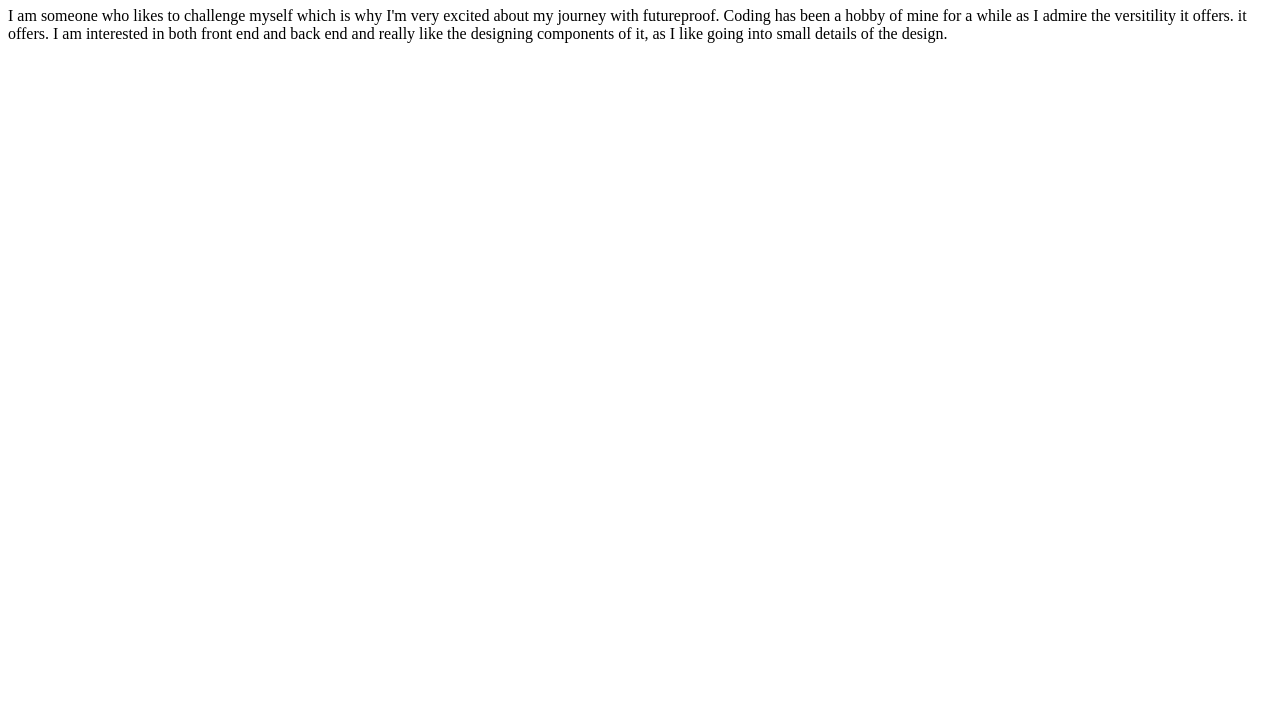
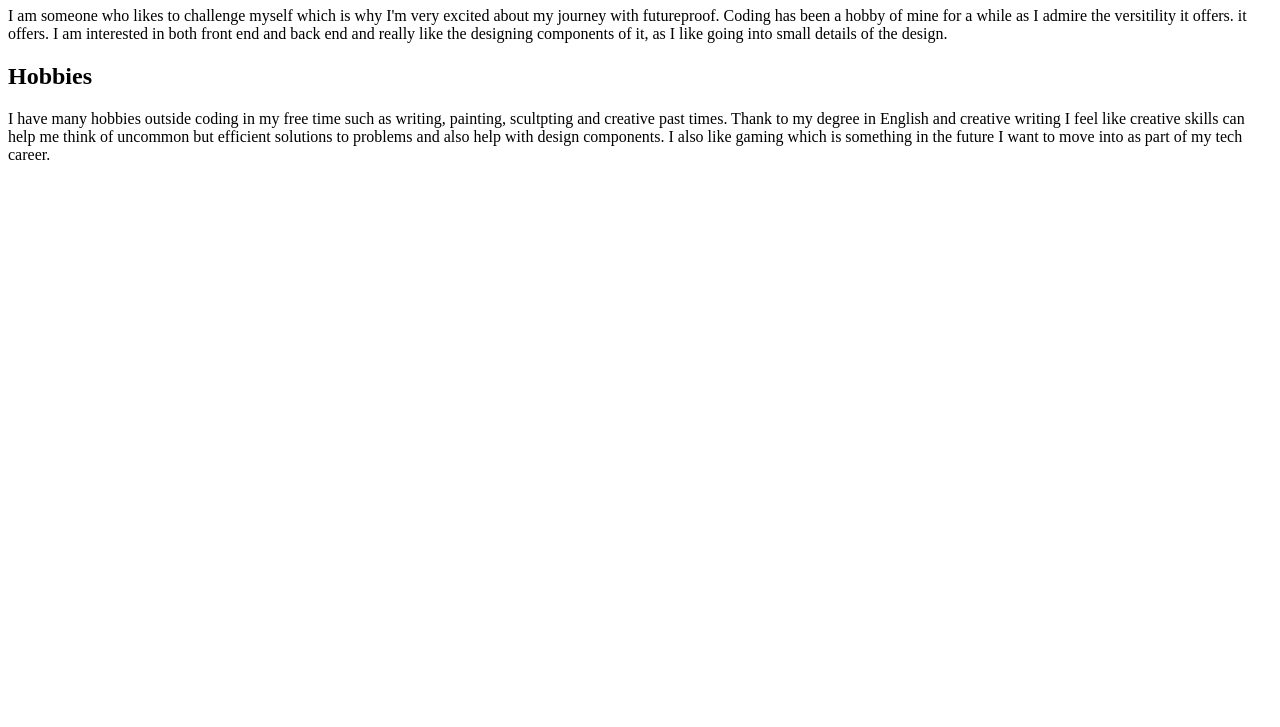
Before and after one commit to Aleopaa/portfolio2, a plain HTML site: page Index.html in a window 1280 px wide. Shown: the part 73-800 px from the top of the page. Drawn offline with Linux system fonts and the light colour scheme.

Commit message:
moreeCom

```diff
--- a/Index.html
+++ b/Index.html
@@ -12,6 +12,16 @@
     <p>
         I am someone who likes to challenge myself which is why I'm very excited about my journey with futureproof. Coding has been a hobby of mine for a while as I admire the versitility it offers.
         it offers. I am interested in both front end and back end and really like the designing components of it, as I like going into small details of the design.
+    </p>
+
+    <h2>
+        Hobbies
+    </h2>
+
+    <p>
+        I have many hobbies outside coding in my free time such as writing, painting, scultpting and creative past times. Thank to my degree in English and creative writing I feel like
+        creative skills can help me think of uncommon but efficient solutions to problems and also help with design components. I also like gaming which is something in the future I want to
+        move into as part of my tech career.
 
     </p>
 
```
